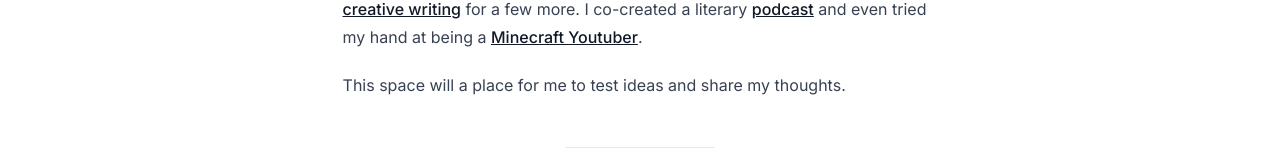
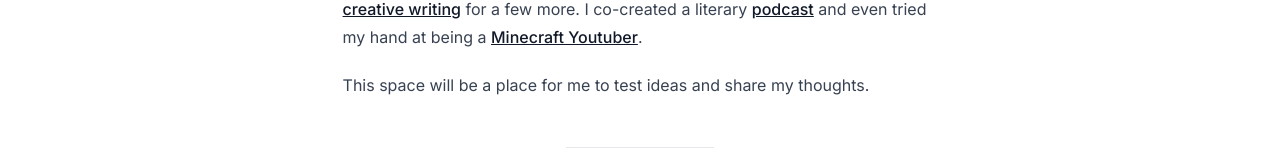
Before and after one commit to Peafield/peafield-dev, a Next.js app: page / in a window 1280 px wide. Shown: the part 645-800 px from the top of the page. Built offline with nearby package versions, Linux system fonts and the light colour scheme.

Commit message:
Fix typo in Intro component text for improved clarity

```diff
--- a/src/components/Intro.tsx
+++ b/src/components/Intro.tsx
@@ -140,7 +140,7 @@ const Intro = () => {
           .{" "}
         </p>
         <p>
-          This space will a place for me to test ideas and share my thoughts.
+          This space will be a place for me to test ideas and share my thoughts.
         </p>
         <Divider />
         <p>You can find me on </p>
```
